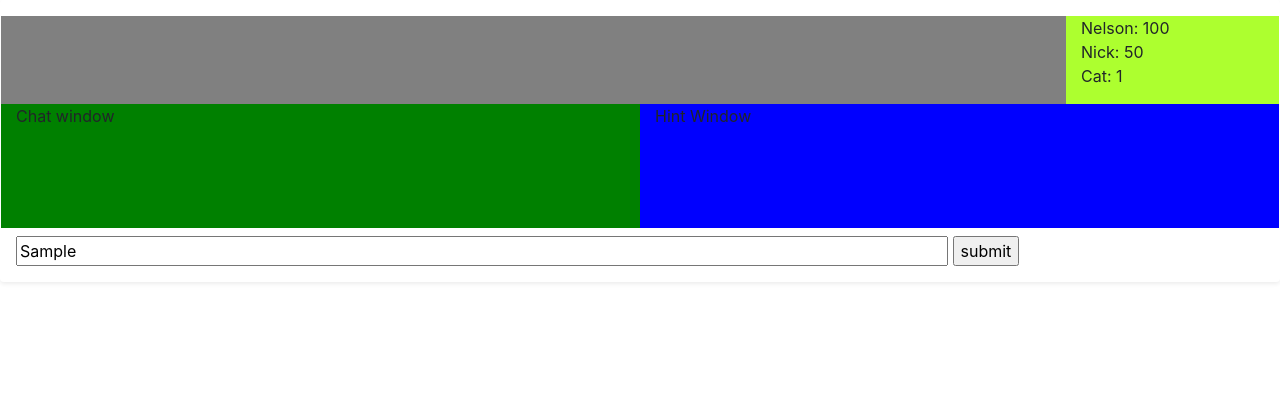
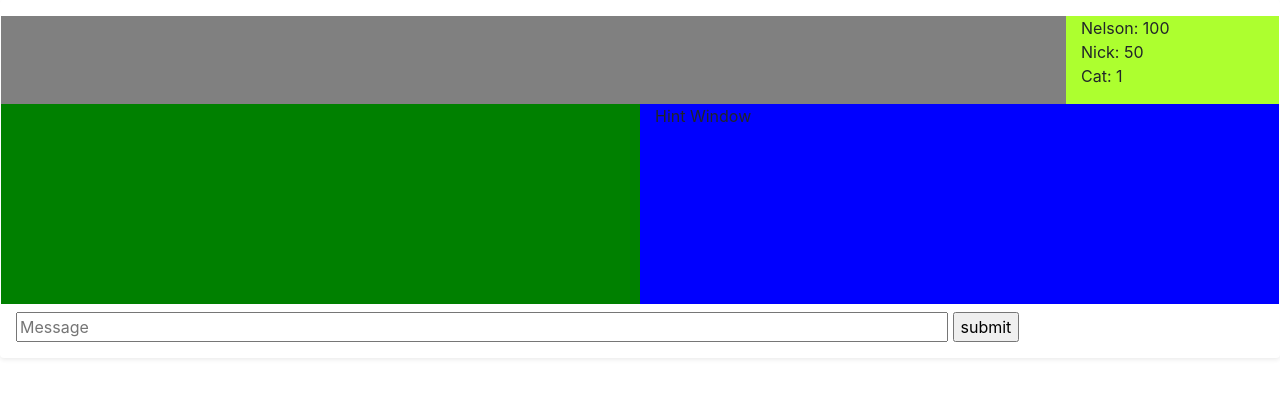
Before and after one commit to NickMcGettigan/CS465Project, a plain HTML site: page public/game.html in a window 1280 px wide. Both pictures are taken after typing "Sample" into the empty fields and a click on the button "submit". Drawn offline with nearby package versions, Linux system fonts and the light colour scheme; no server answers.

Commit message:
Streetview Implemented.  Full chat function. Added styling to chat window.

```diff
--- a/public/game.html
+++ b/public/game.html
@@ -8,37 +8,28 @@
         <link rel="stylesheet" type="text/css" href="https://cdnjs.cloudflare.com/ajax/libs/twitter-bootstrap/4.1.0/css/bootstrap.min.css" />
         <script type="text/javascript" src="https://cdnjs.cloudflare.com/ajax/libs/twitter-bootstrap/4.1.0/js/bootstrap.min.js"></script>
         <script type="text/javascript" src="/socket.io/socket.io.js"></script>
-		<script type="text/javascript">
+        <script type="text/javascript">
+
+            // Handle Socket / Chat functions
+
             const socket = io.connect();
             const name = localStorage.getItem("name");
-
             if (socket != undefined) {
                 console.log("Connected: " + name);
             }
 
+            // Replace image URL
             socket.on('image', function(objectdata) {
-                console.log("received img update");
-                console.log(objectdata);
                 $('#picture').attr('src', objectdata.url);
             });
 
-
-            /*
-            jQuery('#submit').on('click', function() {
-                chat.emit('message', {
-                'name': jQuery('#name').val(),
-                'message': jQuery('#message').val()
-                });
-            });*/
-/*
-            chat.on('message', function(objectData) {
-				jQuery('#output')
-					.prepend(objectData.strFrom + ' to ' + objectData.strTo + ': ' + objectData.strMessage + '\n')
-				;
-			}); */
-
-
-
+            // Receive message
+            socket.on('message', function(objectdata) {
+                console.log("received msg");
+                console.log(objectdata);
+                $('#chat')
+                    .prepend(objectdata.name + ': ' + objectdata.message + '\n');
+            });
 
 
 		</script>
@@ -64,8 +55,8 @@
                 </div>
             </div>
             <div class="row">
-                <div class="col-md-6" style="background-color: green; padding-bottom: 100px">
-                    Chat window
+                <div class="col-md-6" style="background-color: green; height:200px; max-height: 200px; overflow-y:scroll;">
+                    <pre id="chat" style="white-space: pre-wrap;"></pre>
                 </div>
                 <div class="col-md-6" style="background-color: blue;">
                     Hint Window
@@ -73,10 +64,25 @@
             </div>
             <div class="row">
                 <div class="col-md-12" style="margin-top: 8px;">
-                    <input id="message" type="text" size= "86" placeholder="message">
-                    <input id="submit" type="button" value="submit">
+                    <form autocomplete="off">
+                        <input id="message" type="text" size= "86" placeholder="Message">
+                        <input id="send" type="button" value="submit">
 
+                    </form>
                 </div>
             </div>
+
+
+            <script type='text/javascript'>
+                $('#send').on('click', function() {
+                    socket.emit('message', {
+                        'name': name,
+                        'message': $('#message').val()
+                    });
+                    $('#message').val('');
+                    console.log("Message Sent");
+                });
+            </script>
+        </div>
 	</body>
 </html>
```
Also changed, not shown: serv.js (+30 -14 lines).
